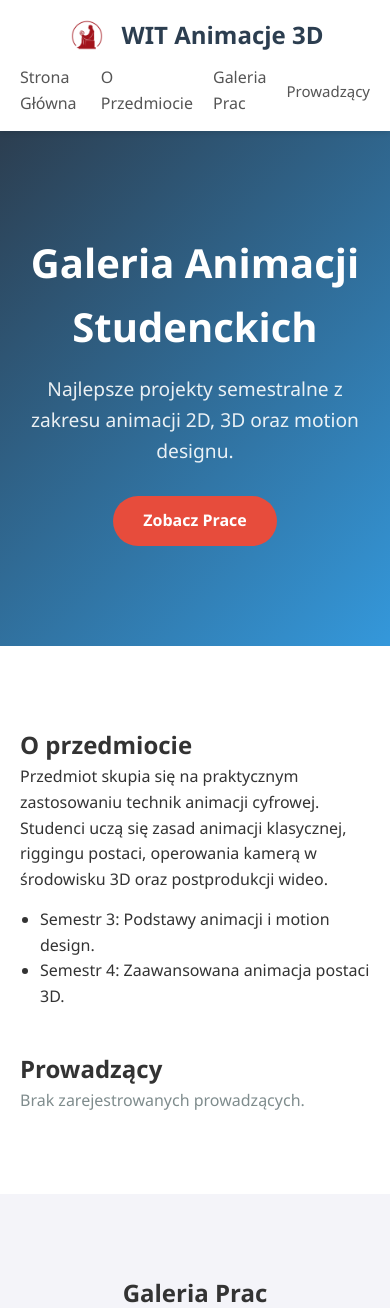
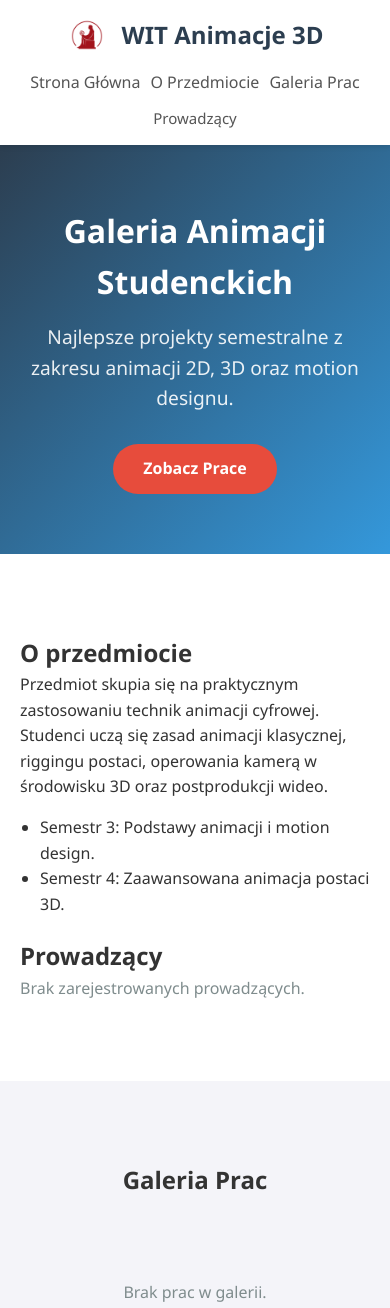
Before and after one commit to aFoxpl42/WDI-Gallery, a Django app: page / in a window 390 px wide. Shown: the top 1308 px of the page. Run offline with Django 5.2, Linux system fonts and the light colour scheme; data that the repository does not hold is empty.

Commit message:
Revamped responsiveness

```diff
--- a/gallery/static/gallery/style.css
+++ b/gallery/static/gallery/style.css
@@ -57,14 +57,6 @@ body {
 
 .nav-links a:hover {
     color: #e74c3c;
-}
-
-/* Mobile Menu - proste ułożenie */
-@media (max-width: 768px) {
-	.nav-container {
-		flex-direction: column;
-		gap: 10px;
-	}
 }
 
 /* Hero Section */
@@ -318,12 +310,6 @@ body {
    ========================================= */
 
 /* --- Navigation Enhancements --- */
-.nav-links {
-    display: flex;
-    align-items: center;
-    gap: 20px;
-}
-
 .nav-link {
     color: #555;
     text-decoration: none;
@@ -507,3 +493,62 @@ body {
 .form-actions .btn-primary, .form-actions .btn-secondary, .form-actions .btn-danger {
     flex: 1;
 }
+
+
+/* =========================================
+   RESPONSIVE DESIGN (Mobile & Tablets)
+   ========================================= */
+@media (max-width: 768px) {
+    /* 1. Navbar Stacking */
+    .nav-container {
+        flex-direction: column;
+        gap: 15px;
+        text-align: center;
+    }
+
+    .nav-links {
+        flex-wrap: wrap;
+        justify-content: center;
+        gap: 10px;
+    }
+
+    /* 2. Hero Section scaling */
+    .hero {
+        padding: 60px 20px;
+    }
+    .hero h1 {
+        font-size: 2rem;
+    }
+
+    /* 3. Stack the About section (Course Info & Teachers) */
+    .about-grid {
+        grid-template-columns: 1fr;
+        gap: 20px;
+    }
+
+    /* 4. Adjust Forms and Dashboards for small screens */
+    .form-container, .dashboard-container, .delete-container, .success-container {
+        margin: 20px 10px;
+        padding: 20px;
+    }
+
+    /* 5. Dashboard Header stacking */
+    .dashboard-header {
+        flex-direction: column;
+        text-align: center;
+        gap: 15px;
+    }
+
+    /* 6. Make Form buttons stack vertically */
+    .form-actions {
+        flex-direction: column;
+    }
+
+    /* 7. Make the Dashboard Table scrollable horizontally */
+    .table-responsive {
+        display: block;
+        width: 100%;
+        overflow-x: auto;
+        -webkit-overflow-scrolling: touch;
+    }
+}
```
Lines whose indentation alone changed are shown as unchanged.
